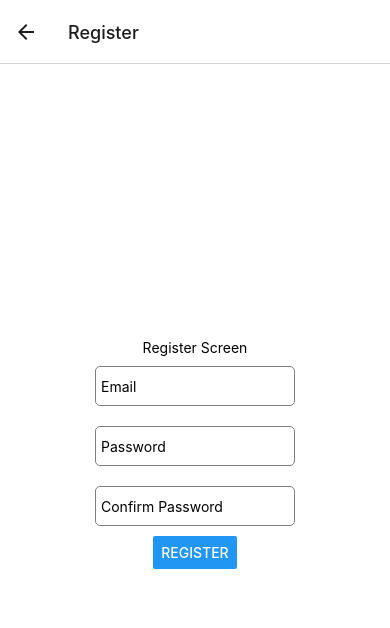
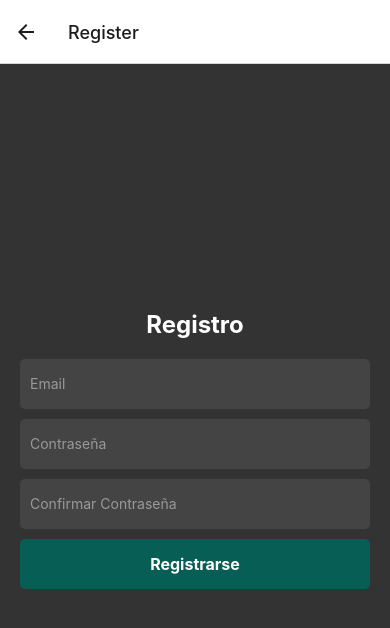
Before and after one commit to desmo13/WhassatClone, a React Native app: screen /Register in a window 390 px wide. Shown: the top 628 px of the page. Built offline with nearby package versions, Linux system fonts and the light colour scheme; no server answers.

Commit message:
vercion funcional creada de registro de usuarios

```diff
--- a/package.json
+++ b/package.json
@@ -18,7 +18,8 @@
     "react": "18.2.0",
     "react-native": "0.74.5",
     "react-native-safe-area-context": "4.10.5",
-    "react-native-screens": "3.31.1"
+    "react-native-screens": "3.31.1",
+    "@react-native-async-storage/async-storage": "1.23.1"
   },
   "devDependencies": {
     "@babel/core": "^7.20.0"
--- a/src/screens/LoginScreen.js
+++ b/src/screens/LoginScreen.js
@@ -4,6 +4,9 @@ import { View, Text, TextInput, TouchableOpacity, StyleSheet } from 'react-nativ
 export default function LoginScreen({navigation}) {
     const handle = () => {
         navigation.navigate('ChatTabs')
+    }
+    const handleRegister = () => {
+        navigation.navigate('Register')
     }
   return (
     <View style={styles.container}>
@@ -23,7 +26,7 @@ export default function LoginScreen({navigation}) {
       <TouchableOpacity style={styles.button} onPress={handle}>
         <Text style={styles.buttonText}>Iniciar sesión</Text>
       </TouchableOpacity>
-      <TouchableOpacity style={[styles.button, styles.registerButton]}>
+      <TouchableOpacity style={[styles.button, styles.registerButton]} onPress={handleRegister}>
         <Text style={styles.buttonText}>Registrarse</Text>
       </TouchableOpacity>
     </View>
--- a/src/screens/RegisterScreen.js
+++ b/src/screens/RegisterScreen.js
@@ -1,18 +1,86 @@
-import { Button, TextInput } from "react-native";
-import { SafeAreaView } from "react-native-safe-area-context";
-import { StyleSheet, Text } from "react-native";
+import React, { useState } from 'react';
+import { Button, TextInput, StyleSheet, Text, View, Modal, TouchableOpacity } from 'react-native';
+import { SafeAreaView } from 'react-native-safe-area-context';
+import { auth } from '../components/firebaseConfig';
+import { createUserWithEmailAndPassword } from 'firebase/auth';
 
 function RegisterScreen() {
+  const [email, setEmail] = useState('');
+  const [password, setPassword] = useState('');
+  const [confirmPassword, setConfirmPassword] = useState('');
+  const [error, setError] = useState('');
+  const [isRegistered, setIsRegistered] = useState(false);
+
+  const handleRegister = async () => {
+    if (password !== confirmPassword) {
+      setError('Las contraseñas no coinciden');
+    } else {
+      try {
+        await createUserWithEmailAndPassword(auth, email, password);
+        setIsRegistered(true);
+        setError('');
+      } catch (error) {
+        console.log(error);
+        setError('Error al crear el usuario');
+      }
+    }
+  };
+
+  const handleClosePopup = () => {
+    setIsRegistered(false);
+    // Aquí puedes agregar lógica adicional después de cerrar el popup
+  };
+
   return (
-        <SafeAreaView   style={styles.container}>
+    <SafeAreaView style={styles.container}>
+      <Text style={styles.title}>Registro</Text>
+      <TextInput
+        placeholder="Email"
+        style={styles.input}
+        value={email}
+        onChangeText={setEmail}
+        placeholderTextColor="#999"
+      />
+      <TextInput
+        secureTextEntry
+        placeholder="Contraseña"
+        style={styles.input}
+        value={password}
+        onChangeText={setPassword}
+        placeholderTextColor="#999"
+      />
+      <TextInput
+        secureTextEntry
+        placeholder="Confirmar Contraseña"
+        style={styles.input}
+        value={confirmPassword}
+        onChangeText={setConfirmPassword}
+        placeholderTextColor="#999"
+      />
+      <TouchableOpacity style={styles.button} onPress={handleRegister}>
+        <Text style={styles.buttonText}>Registrarse</Text>
+      </TouchableOpacity>
+      {error ? <Text style={styles.errorText}>{error}</Text> : null}
 
-            <Text >Register Screen</Text>
-            <TextInput placeholder="Email" style={styles.InputText} />
-            <TextInput secureTextEntry placeholder="Password"  style={styles.InputText} />
-            <TextInput secureTextEntry placeholder="Confirm Password" style={styles.InputText} />
-            <Button title="Register"  style={styles.Button} />
+      <Modal
+        animationType="fade"
+        transparent={true}
+        visible={isRegistered}
+        onRequestClose={handleClosePopup}
+      >
+        <View style={styles.centeredView}>
+          <View style={styles.modalView}>
+            <Text style={styles.modalText}>¡Usuario creado con éxito!</Text>
+            <TouchableOpacity
+              style={[styles.button, styles.buttonClose]}
+              onPress={handleClosePopup}
+            >
+              <Text style={styles.buttonText}>Continuar</Text>
+            </TouchableOpacity>
+          </View>
+        </View>
+      </Modal>
     </SafeAreaView>
-
   );
 }
 
@@ -21,26 +89,72 @@ export default RegisterScreen;
 const styles = StyleSheet.create({
   container: {
     flex: 1,
-        backgroundColor: '#fff',
+    justifyContent: 'center',
     alignItems: 'center',
+    backgroundColor: '#333',
+    padding: 20,
+  },
+  title: {
+    fontSize: 24,
+    fontWeight: 'bold',
+    color: '#fff',
+    marginBottom: 20,
+  },
+  input: {
+    width: '100%',
+    height: 50,
+    backgroundColor: '#444',
+    borderRadius: 5,
+    marginBottom: 10,
+    paddingHorizontal: 10,
+    color: '#fff',
+  },
+  button: {
+    width: '100%',
+    height: 50,
+    backgroundColor: '#075E54',
+    borderRadius: 5,
     justifyContent: 'center',
+    alignItems: 'center',
+    marginBottom: 10,
   },
-    InputText: {
-        height: 40,
-        width: 200,
-        borderColor: 'gray',
-        borderWidth: 1,
-        margin: 10,
-        borderRadius: 5,
-        padding: 5,
+  buttonText: {
+    color: '#fff',
+    fontSize: 16,
+    fontWeight: 'bold',
   },
-    Button: {
-        height: 40,
-        width: 200,
-        borderColor: 'gray',
-        borderWidth: 1,
+  errorText: {
+    color: 'red',
+    marginTop: 10,
+  },
+  centeredView: {
+    flex: 1,
+    justifyContent: 'center',
+    alignItems: 'center',
+    backgroundColor: 'rgba(0, 0, 0, 0.5)',
+  },
+  modalView: {
     margin: 20,
-        borderRadius: 5,
-        padding: 5,
+    backgroundColor: '#444',
+    borderRadius: 20,
+    padding: 35,
+    alignItems: 'center',
+    shadowColor: '#000',
+    shadowOffset: {
+      width: 0,
+      height: 2
+    },
+    shadowOpacity: 0.25,
+    shadowRadius: 4,
+    elevation: 5
+  },
+  modalText: {
+    marginBottom: 15,
+    textAlign: 'center',
+    color: '#fff',
+    fontSize: 18,
+  },
+  buttonClose: {
+    backgroundColor: '#128C7E',
   },
 });
```
Also changed, not shown: 1 other file (tests, documents, lock files or other folders). Lines whose indentation alone changed are shown as unchanged.
